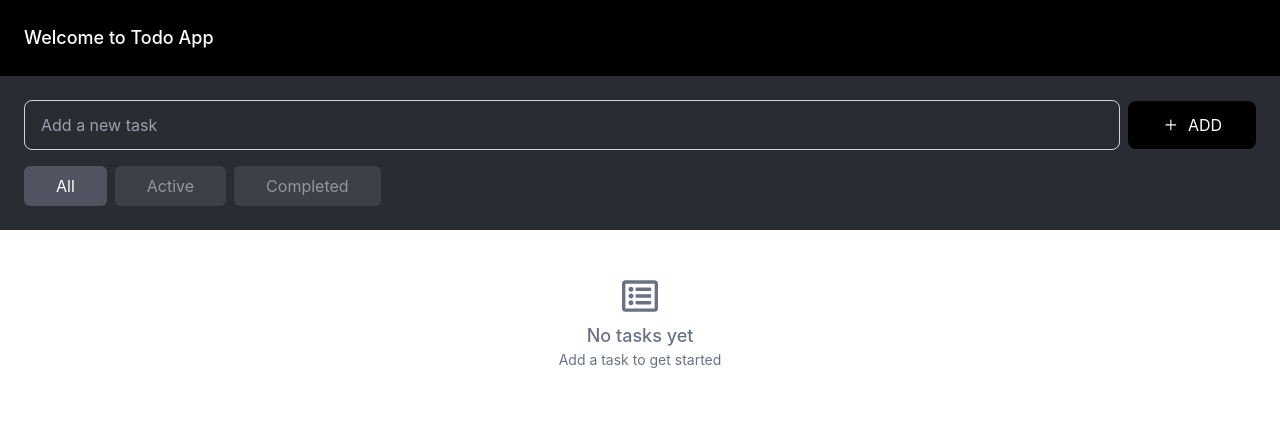
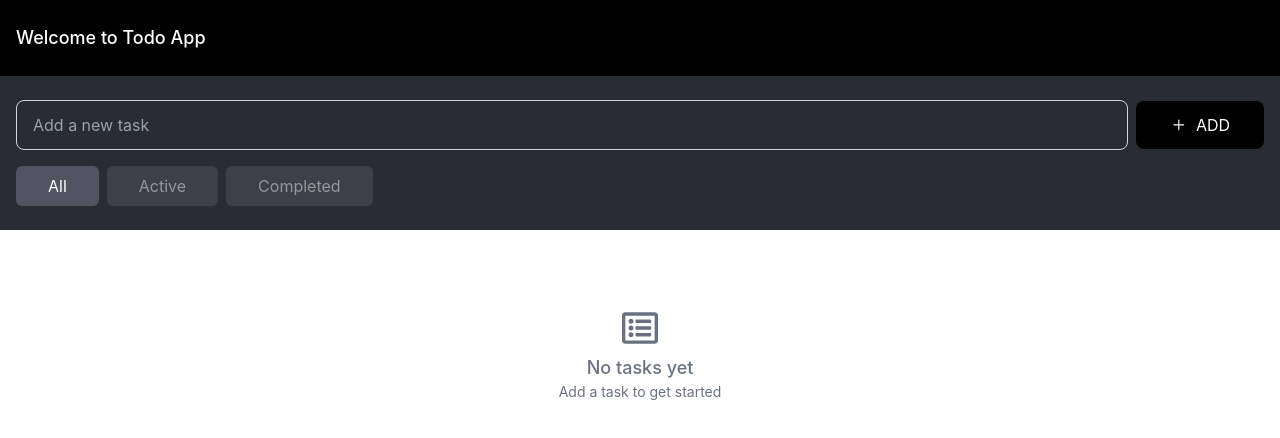
Before and after one commit to EA10-lite/orvalon-screening-exercise, a React (Vite) app: page /todo in a window 1280 px wide. Shown: the top 438 px of the page. Built offline with nearby package versions, Linux system fonts and the light colour scheme.

Commit message:
updating todo and products

```diff
--- a/src/index.css
+++ b/src/index.css
@@ -15,6 +15,5 @@
 
 
 body {
-    font-family: -apple-system,system-ui,BlinkMacSystemFont,Segoe UI,Roboto,Helvetica Neue,Fira Sans,Ubuntu,Oxygen,Oxygen Sans,Cantarell,Droid Sans,Apple Color Emoji,Segoe UI Emoji,Segoe UI Emoji,Segoe UI Symbol,Lucida Grande,Helvetica,Arial,sans-serif
-    ;
+    font-family: -apple-system,system-ui,BlinkMacSystemFont,Segoe UI,Roboto,Helvetica Neue,Fira Sans,Ubuntu,Oxygen,Oxygen Sans,Cantarell,Droid Sans,Apple Color Emoji,Segoe UI Emoji,Segoe UI Emoji,Segoe UI Symbol,Lucida Grande,Helvetica,Arial,sans-serif;
 }
--- a/src/pages/products/Products.tsx
+++ b/src/pages/products/Products.tsx
@@ -31,18 +31,22 @@ const Products = () => {
     return (
         <div className="min-h-screen bg-gray-50">
             <header>
-                <div className="bg-black p-6">
-                    <h4 className="text-white text-lg font-[500]">Welcome to Product Listing</h4>
+                <div className="bg-black py-6">
+                    <div className='max-w-[1280px] mx-auto px-4'>
+                        <h4 className="text-white text-lg font-[500]">Welcome to Product Listing</h4>
+                    </div>
                 </div>
             </header>
-            <div className="bg-[#2a2c33] p-6 sticky top-0 z-50 shadow-md">
-                <SearchBar
-                    searchQuery={searchQuery}
-                    setSearchQuery={setSearchQuery}
-                />
+            <div className="bg-[#2a2c33] py-6 sticky top-0 z-50 shadow-md">
+                <div className='max-w-[1280px] mx-auto px-4'>
+                    <SearchBar
+                        searchQuery={searchQuery}
+                        setSearchQuery={setSearchQuery}
+                    />
+                </div>
             </div>
 
-            <main className="container mx-auto px-4 py-8">
+            <main className="max-w-[1280px] mx-auto px-4 py-8">
                 {isLoading && <LoadingSpinner />}
 
                 {isError && <ErrorState />}
--- a/src/pages/todo/Todo.tsx
+++ b/src/pages/todo/Todo.tsx
@@ -27,10 +27,13 @@ const Todo = () => {
     return (
         <div className="min-h-screen">
             <header>
-                <div className="bg-black p-6">
+                <div className="bg-black py-6">
+                    <div className='max-w-[1280px] mx-auto px-4'>
                         <h4 className="text-white text-lg font-[500]">Welcome to Todo App</h4>
                     </div>
-                <div className="bg-[#2a2c33] p-6">
+                </div>
+                <div className="bg-[#2a2c33] py-6">
+                    <div className='max-w-[1280px] mx-auto px-4'>
                         <TodoForm
                             task={task}
                             setTask={setTask}
@@ -48,9 +51,10 @@ const Todo = () => {
                             ))}
                         </div>
                     </div>
+                </div>
             </header>
 
-            <div className="space-y-4">
+            <div className="max-w-[1280px] mx-auto px-4 py-8 space-y-4">
                 {filteredTodos?.length <= 0 ? (
                     <EmptyTodo activeFilter={activeFilter} />
                 ) : (
--- a/src/pages/todo/components/TodoForm.tsx
+++ b/src/pages/todo/components/TodoForm.tsx
@@ -26,7 +26,7 @@ const TodoForm = ({
                     />
                     <button
                         type="submit"
-                        className="ml-2 px-4 py-3 rounded-lg bg-black text-white flex items-center gap-2 justify-center cursor-pointer min-w-32"
+                        className="ml-2 px-4 py-3 rounded-lg bg-black text-white hidden md:flex items-center gap-2 justify-center cursor-pointer min-w-32"
                     >
                         <GoPlus size={18} />
                         <span className="uppercase">Add</span>
```
Lines whose indentation alone changed are shown as unchanged.
